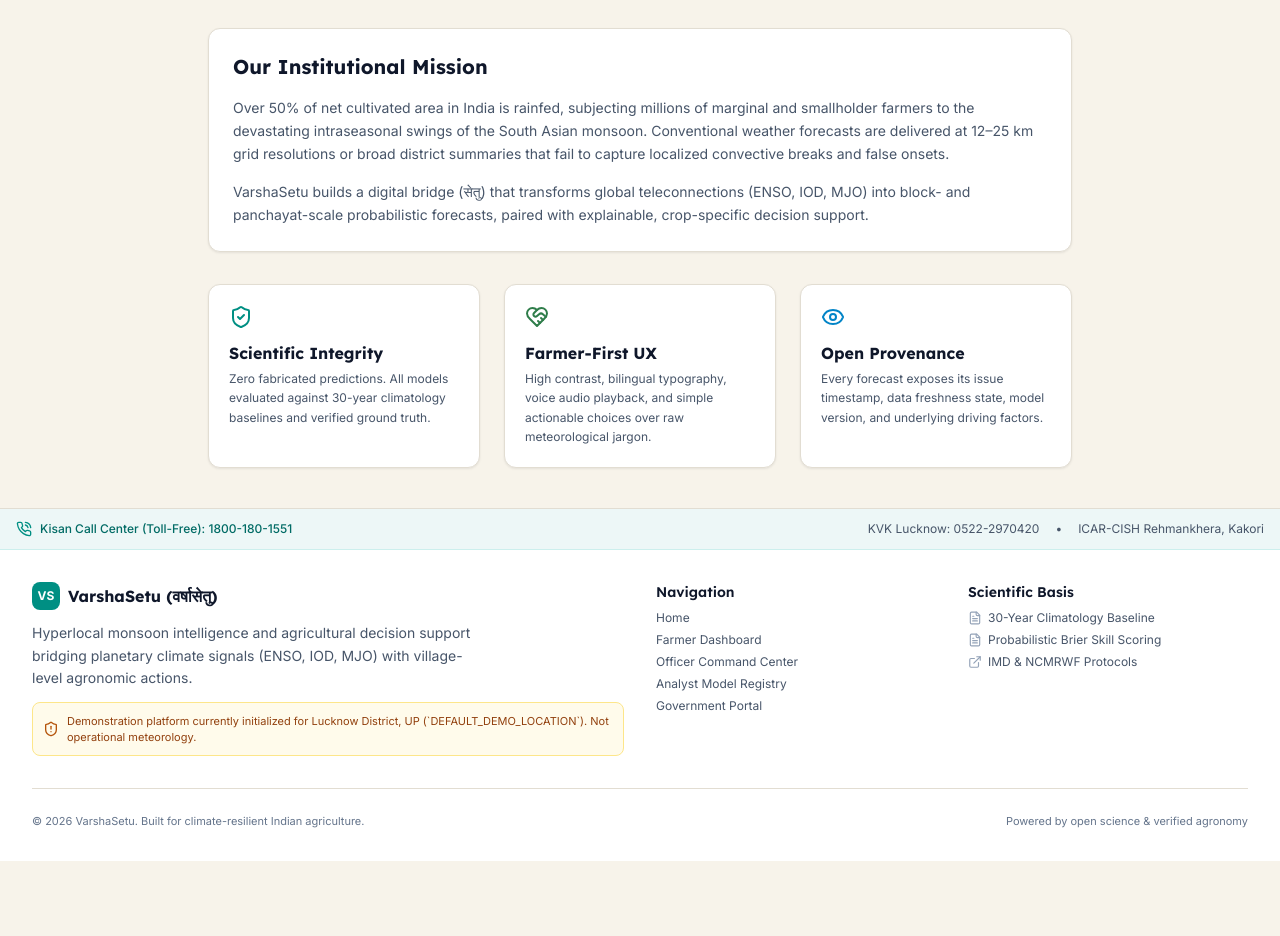
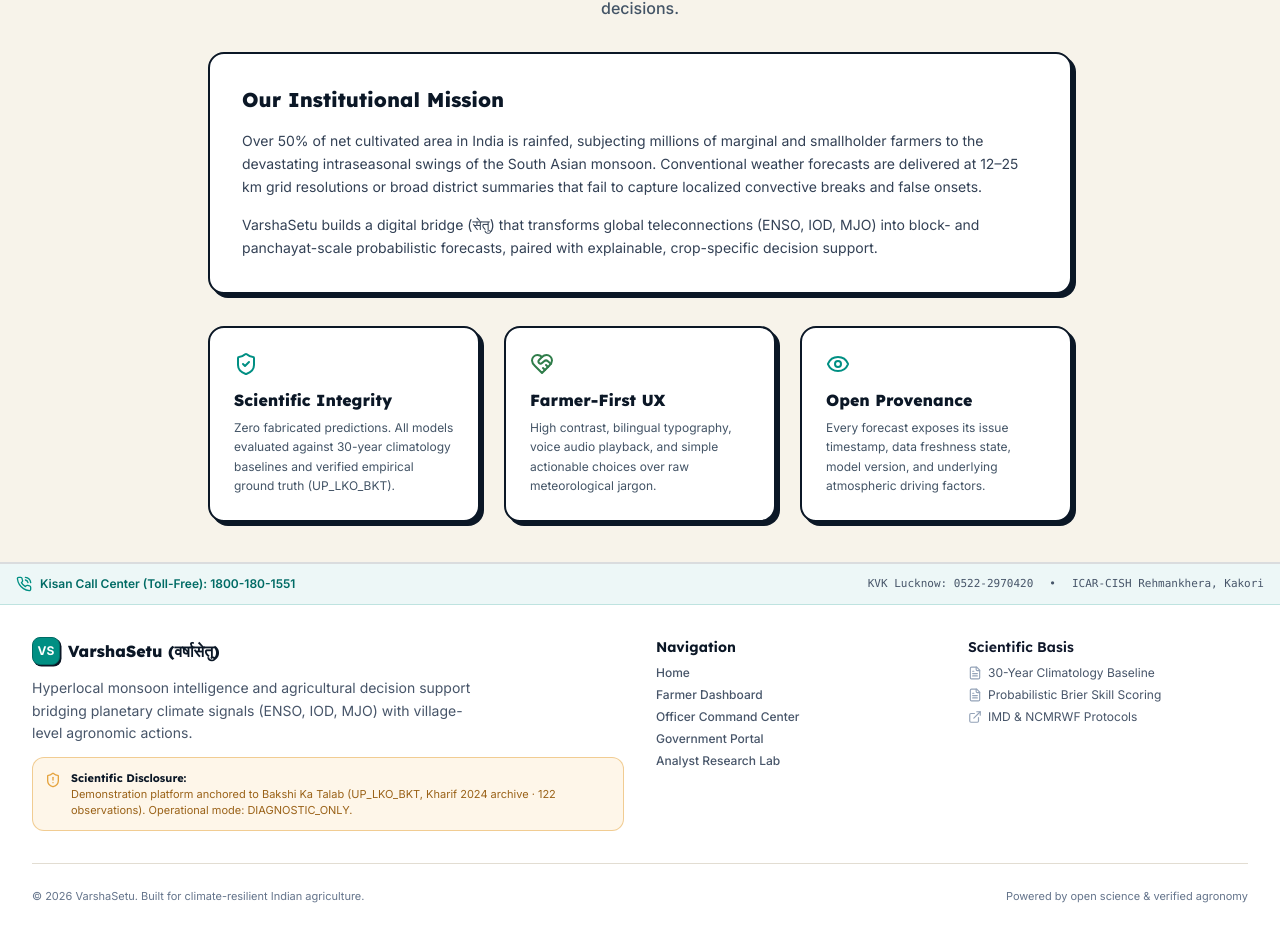
Before and after one commit to samxsingh/VarshaSetu, a React (Vite) app in the folder frontend/: page /about in a window 1280 px wide. Shown: the part 278-1214 px from the top of the page. Before the commit the page ends 1139 px from the top, so only its background shows below. Built offline with nearby package versions, Linux system fonts and the light colour scheme.

Commit message:
chore(ui): unified cross-role audit and scientific presentation polish

```diff
--- a/frontend/src/App.tsx
+++ b/frontend/src/App.tsx
@@ -86,6 +86,9 @@
               <Route path="alerts" element={<AlertCenterPage />} />
             </Route>
 
+            {/* Direct Forecast Lab Alias */}
+            <Route path="forecast-lab" element={<Navigate to="/analyst/forecast-lab" replace />} />
+
             {/* Admin Routes */}
             <Route path="admin" element={<AdminDashboardPage />} />
 
--- a/frontend/src/components/common/Footer.tsx
+++ b/frontend/src/components/common/Footer.tsx
@@ -1,5 +1,5 @@
 import React from 'react';
-import { useLocation } from 'react-router-dom';
+import { useLocation, Link } from 'react-router-dom';
 import { useTranslation } from 'react-i18next';
 import { PhoneCall, ShieldAlert, FileText, ExternalLink } from 'lucide-react';
 
@@ -12,15 +12,15 @@
   }
 
   return (
-    <footer className="bg-white border-t border-surface-border text-slate-700 text-xs mt-auto">
+    <footer className="bg-white border-t-2 border-[#0B1726]/15 text-[#435466] text-xs mt-auto font-sans">
       {/* Helpline Strip */}
-      <div className="bg-brand-teal-tint/50 border-b border-brand-teal-border/40 py-3 px-4">
+      <div className="bg-[#DCEFF0]/50 border-b border-[#008F83]/20 py-3 px-4">
         <div className="max-w-7xl mx-auto flex flex-col sm:flex-row items-center justify-between gap-3 text-center sm:text-left">
-          <div className="flex items-center gap-2 text-brand-teal-dark font-medium">
-            <PhoneCall className="w-4 h-4 text-brand-teal shrink-0" />
+          <div className="flex items-center gap-2 text-[#006B65] font-semibold">
+            <PhoneCall className="w-4 h-4 text-[#008F83] shrink-0" />
             <span>{t('farmer.kisanCallCenter')}</span>
           </div>
-          <div className="flex items-center gap-4 text-slate-600">
+          <div className="flex items-center gap-4 text-slate-600 font-mono text-[11px]">
             <span>KVK Lucknow: 0522-2970420</span>
             <span className="hidden md:inline">•</span>
             <span className="hidden md:inline">ICAR-CISH Rehmankhera, Kakori</span>
@@ -33,33 +33,34 @@
           {/* Brand Info */}
           <div className="md:col-span-2 space-y-3">
             <div className="flex items-center gap-2">
-              <div className="w-7 h-7 rounded-lg bg-brand-teal text-white flex items-center justify-center font-bold text-xs">
+              <div className="w-7 h-7 rounded-lg bg-[#008F83] text-white flex items-center justify-center font-bold text-xs border border-[#006B65] shadow-[1.5px_1.5px_0px_#0B1726]">
                 VS
               </div>
-              <span className="font-heading font-bold text-slate-900 text-base">
+              <span className="font-heading font-black text-[#0B1726] text-base">
                 VarshaSetu (वर्षासेतु)
               </span>
             </div>
             <p className="text-slate-600 max-w-md leading-relaxed text-sm">
               Hyperlocal monsoon intelligence and agricultural decision support bridging planetary climate signals (ENSO, IOD, MJO) with village-level agronomic actions.
             </p>
-            <div className="flex items-center gap-2 text-[11px] text-amber-800 bg-amber-50 p-2.5 rounded-lg border border-amber-200">
-              <ShieldAlert className="w-4 h-4 shrink-0 text-amber-700" />
-              <span>
-                Demonstration platform currently initialized for Lucknow District, UP (`DEFAULT_DEMO_LOCATION`). Not operational meteorology.
-              </span>
+            <div className="flex items-start gap-2.5 text-[11px] text-[#9A6218] bg-[#FEF6E9] p-3 rounded-xl border border-[#E5A33D]/50">
+              <ShieldAlert className="w-4 h-4 shrink-0 text-[#E5A33D] mt-0.5" />
+              <div className="space-y-0.5">
+                <span className="font-heading font-bold text-[#0B1726] block">Scientific Disclosure:</span>
+                <span>Demonstration platform anchored to Bakshi Ka Talab (UP_LKO_BKT, Kharif 2024 archive · 122 observations). Operational mode: DIAGNOSTIC_ONLY.</span>
+              </div>
             </div>
           </div>
 
           {/* Nav Links */}
           <div className="space-y-2">
-            <h4 className="font-heading font-semibold text-slate-900 text-sm">Navigation</h4>
-            <ul className="space-y-1.5 text-slate-600">
-              <li><a href="/" className="hover:text-brand-teal transition-colors">Home</a></li>
-              <li><a href="/farmer/dashboard" className="hover:text-brand-teal transition-colors">Farmer Dashboard</a></li>
-              <li><a href="/officer" className="hover:text-brand-teal transition-colors">Officer Command Center</a></li>
-              <li><a href="/analyst" className="hover:text-brand-teal transition-colors">Analyst Model Registry</a></li>
-              <li><a href="/government/command-center" className="hover:text-brand-teal transition-colors">Government Portal</a></li>
+            <h4 className="font-heading font-bold text-[#0B1726] text-sm">Navigation</h4>
+            <ul className="space-y-1.5 text-slate-600 font-medium">
+              <li><Link to="/" className="hover:text-[#008F83] transition-colors">Home</Link></li>
+              <li><Link to="/farmer/dashboard" className="hover:text-[#008F83] transition-colors">Farmer Dashboard</Link></li>
+              <li><Link to="/officer" className="hover:text-[#008F83] transition-colors">Officer Command Center</Link></li>
+              <li><Link to="/government/command-center" className="hover:text-[#008F83] transition-colors">Government Portal</Link></li>
+              <li><Link to="/analyst" className="hover:text-[#008F83] transition-colors">Analyst Research Lab</Link></li>
             </ul>
           </div>
 
--- a/frontend/src/components/government/GovIntelligenceStrip.tsx
+++ b/frontend/src/components/government/GovIntelligenceStrip.tsx
@@ -13,11 +13,11 @@
 }) => {
   const metrics = [
     {
-      label: 'Statewide Coverage',
+      label: 'Spatial Assimilation',
       value: '1 / 826 Blocks',
-      detail: 'Assimilated: UP_LKO_BKT',
+      detail: 'Assimilated Anchor: UP_LKO_BKT',
       icon: <Layers className="w-4 h-4 text-[#008F83]" />,
-      tag: '825 Pending',
+      tag: 'Single-Block Anchor',
       tagColor: 'bg-[#FEF6E9] text-[#9A6218] border-[#E5A33D]/40',
     },
     {
--- a/frontend/src/layouts/OfficerLayout.tsx
+++ b/frontend/src/layouts/OfficerLayout.tsx
@@ -54,6 +54,8 @@
               <span className="text-[#0B1726]/40">•</span>
               <span>UP_LKO_BKT</span>
               <span className="text-[#0B1726]/40">•</span>
+              <span>KHARIF 2024</span>
+              <span className="text-[#0B1726]/40">•</span>
               <span>122 OBS</span>
             </div>
 
--- a/frontend/src/pages/public/AboutPage.tsx
+++ b/frontend/src/pages/public/AboutPage.tsx
@@ -1,55 +1,55 @@
 import React from 'react';
-import { Card, CardHeader, CardTitle, CardContent } from '../../components/ui/Card';
-import { Badge } from '../../components/ui/Badge';
-import { ShieldCheck, HeartHandshake, Eye, BookOpen } from 'lucide-react';
+import { ShieldCheck, HeartHandshake, Eye } from 'lucide-react';
 
 export const AboutPage: React.FC = () => {
   return (
-    <div className="flex-1 max-w-4xl mx-auto px-4 py-10 space-y-8">
+    <div className="flex-1 max-w-4xl mx-auto px-4 py-10 space-y-8 font-sans">
       <div className="text-center space-y-3">
-        <Badge variant="teal" size="md">About the Platform</Badge>
-        <h1 className="font-heading font-bold text-3xl sm:text-4xl text-slate-900">
+        <span className="inline-flex items-center px-3 py-1 rounded-md bg-[#008F83] text-white font-mono text-xs font-bold uppercase tracking-wider border border-[#0B1726] shadow-[2px_2px_0px_#0B1726]">
+          Institutional Framework
+        </span>
+        <h1 className="font-heading font-black text-3xl sm:text-4xl text-[#0B1726] tracking-tight">
           About VarshaSetu (वर्षासेतु)
         </h1>
-        <p className="text-slate-600 max-w-2xl mx-auto text-sm sm:text-base leading-relaxed">
-          Bridging the chasm between large-scale climate signals and village-level farm decisions.
+        <p className="text-[#435466] max-w-2xl mx-auto text-sm sm:text-base leading-relaxed font-medium">
+          Bridging the chasm between large-scale climate teleconnections and village-level farm decisions.
         </p>
       </div>
 
-      <Card className="p-6 space-y-4">
-        <h3 className="font-heading font-bold text-xl text-slate-900">Our Institutional Mission</h3>
-        <p className="text-sm text-slate-600 leading-relaxed">
+      <div className="bg-white border-2 border-[#0B1726] rounded-2xl p-6 sm:p-8 space-y-4 shadow-[4px_4px_0px_#0B1726]">
+        <h3 className="font-heading font-black text-xl text-[#0B1726]">Our Institutional Mission</h3>
+        <p className="text-sm text-slate-700 leading-relaxed">
           Over 50% of net cultivated area in India is rainfed, subjecting millions of marginal and smallholder farmers to the devastating intraseasonal swings of the South Asian monsoon. Conventional weather forecasts are delivered at 12–25 km grid resolutions or broad district summaries that fail to capture localized convective breaks and false onsets.
         </p>
-        <p className="text-sm text-slate-600 leading-relaxed">
+        <p className="text-sm text-slate-700 leading-relaxed">
           VarshaSetu builds a digital bridge (सेतु) that transforms global teleconnections (ENSO, IOD, MJO) into block- and panchayat-scale probabilistic forecasts, paired with explainable, crop-specific decision support.
         </p>
-      </Card>
+      </div>
 
       <div className="grid grid-cols-1 md:grid-cols-3 gap-6">
-        <Card className="p-5">
-          <ShieldCheck className="w-6 h-6 text-brand-teal mb-3" />
-          <h4 className="font-heading font-bold text-slate-900 mb-1">Scientific Integrity</h4>
-          <p className="text-xs text-slate-600 leading-relaxed">
-            Zero fabricated predictions. All models evaluated against 30-year climatology baselines and verified ground truth.
+        <div className="bg-white border-2 border-[#0B1726] rounded-2xl p-6 shadow-[4px_4px_0px_#0B1726] hover:-translate-y-0.5 transition-all">
+          <ShieldCheck className="w-6 h-6 text-[#008F83] mb-3" />
+          <h4 className="font-heading font-black text-[#0B1726] text-base mb-1.5">Scientific Integrity</h4>
+          <p className="text-xs text-[#435466] leading-relaxed">
+            Zero fabricated predictions. All models evaluated against 30-year climatology baselines and verified empirical ground truth (UP_LKO_BKT).
           </p>
-        </Card>
+        </div>
 
-        <Card className="p-5">
-          <HeartHandshake className="w-6 h-6 text-brand-emerald mb-3" />
-          <h4 className="font-heading font-bold text-slate-900 mb-1">Farmer-First UX</h4>
-          <p className="text-xs text-slate-600 leading-relaxed">
+        <div className="bg-white border-2 border-[#0B1726] rounded-2xl p-6 shadow-[4px_4px_0px_#0B1726] hover:-translate-y-0.5 transition-all">
+          <HeartHandshake className="w-6 h-6 text-[#2F7D4A] mb-3" />
+          <h4 className="font-heading font-black text-[#0B1726] text-base mb-1.5">Farmer-First UX</h4>
+          <p className="text-xs text-[#435466] leading-relaxed">
             High contrast, bilingual typography, voice audio playback, and simple actionable choices over raw meteorological jargon.
           </p>
-        </Card>
+        </div>
 
-        <Card className="p-5">
-          <Eye className="w-6 h-6 text-brand-azure mb-3" />
-          <h4 className="font-heading font-bold text-slate-900 mb-1">Open Provenance</h4>
-          <p className="text-xs text-slate-600 leading-relaxed">
-            Every forecast exposes its issue timestamp, data freshness state, model version, and underlying driving factors.
+        <div className="bg-white border-2 border-[#0B1726] rounded-2xl p-6 shadow-[4px_4px_0px_#0B1726] hover:-translate-y-0.5 transition-all">
+          <Eye className="w-6 h-6 text-[#008F83] mb-3" />
+          <h4 className="font-heading font-black text-[#0B1726] text-base mb-1.5">Open Provenance</h4>
+          <p className="text-xs text-[#435466] leading-relaxed">
+            Every forecast exposes its issue timestamp, data freshness state, model version, and underlying atmospheric driving factors.
           </p>
-        </Card>
+        </div>
       </div>
     </div>
   );
```
Also changed, not shown: frontend/src/pages/farmer/FarmerForecastPage.tsx (+8 -2 lines), frontend/src/pages/public/HowItWorksPage.tsx (+19 -19 lines), frontend/src/pages/public/NotFoundPage.tsx (+24 -21 lines).
